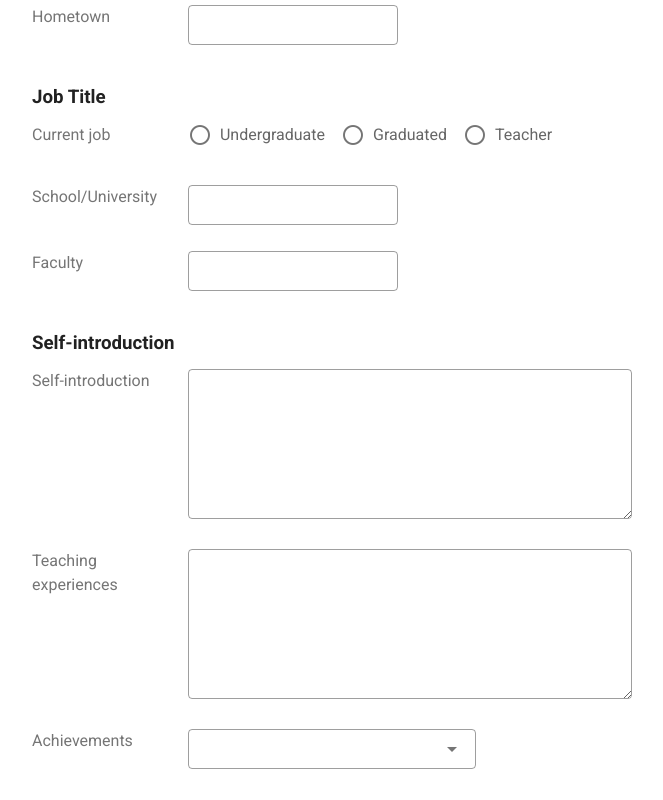
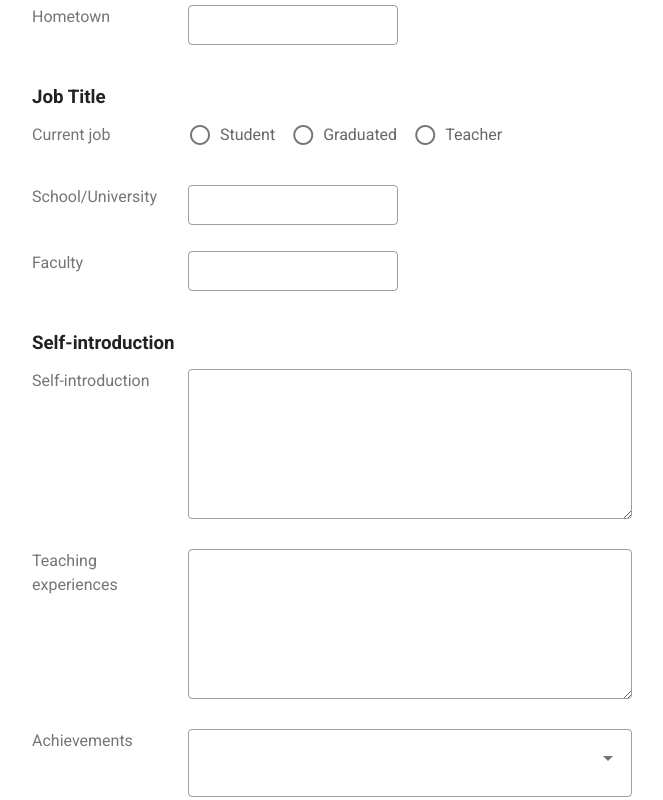
Before and after one commit to minhthinh190/find-learner, a Nuxt app: page /signup in a window 1280 px wide. Shown: the part 440-1240 px from the top of the page, without its empty margins (152-815 px from the left). Built offline with nearby package versions, Linux system fonts and the light colour scheme.

Commit message:
Make achievement select multiple

```diff
--- a/pages/signup.vue
+++ b/pages/signup.vue
@@ -152,8 +152,8 @@
               :rules="numberInputRules"
             >
               <v-radio
-                label="Undergraduate"
-                value="undergraduate"
+                label="Student"
+                value="student"
                 color="teal accent-4"
               ></v-radio>
               <v-radio
@@ -241,14 +241,21 @@
           <v-col cols="2">
             <p class="label">Achievements</p>
           </v-col>
-          <v-col cols="12" md="4" sm="5" class="py-0">
+          <v-col cols="12" md="6" sm="5" class="py-0">
             <v-select
               v-model="selfIntroduction.achievement"
-              dense
               outlined
+              multiple
+              chips
               color="teal accent-4"
               :items="achievementSelectData"
-            ></v-select>
+            >
+              <template v-slot:selection="{ item }">
+                <div class="mr-2 achievement-label">
+                  {{ item }}
+                </div>
+              </template>
+            </v-select>
           </v-col>
         </v-row>
 
@@ -501,7 +508,6 @@ export default {
       //
       achievementSelectData: [
         'Thủ khoa đại học',
-        'Á khoa đại học',
         'Học sinh giỏi Quốc gia',
         'Học sinh giỏi Tỉnh/TP',
         'Huy chương Quốc tế',
@@ -675,6 +681,14 @@ export default {
 .link:hover {
   filter: brightness(70%);
 }
+.achievement-label {
+  width: fit-content;
+  font-size: 13px;
+  font-weight: bold;
+  background: #E0E0E0;
+  color: #263238;
+  padding: 2px 6px;
+}
 p {
   margin: 0;
 }
```
